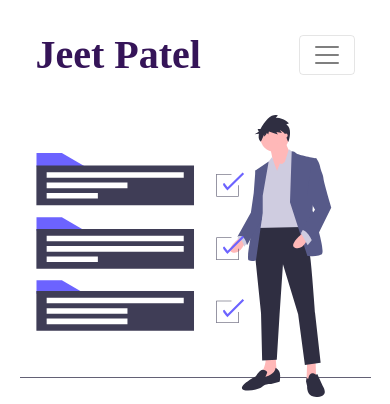
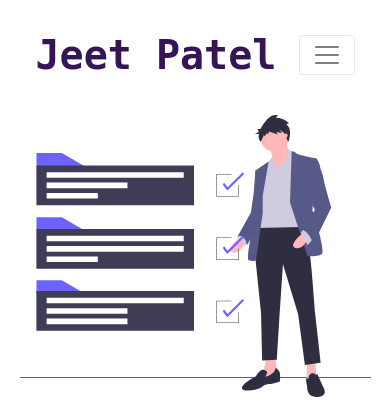
Before and after one commit to jeet404/jeet404.github.io, a PHP site: page /Project.html in a window 390 px wide. Shown: the top 404 px of the page. Run offline with PHP 8.4, Linux system fonts and the light colour scheme; some libraries are stand-ins or nearby versions; some web fonts are replaced.

Commit message:
Change font family of main title.

```diff
--- a/css/Project.css
+++ b/css/Project.css
@@ -1,30 +1,28 @@
-body{
-    font-family: 'Open Sans', sans-serif;
+body {
+  font-family: "Open Sans", sans-serif;
   font-weight: 700;
   margin: 0;
 }
-.body_section{
-    padding : 3% 5% 1%;
+.body_section {
+  padding: 3% 5% 1%;
 }
 
-  @font-face{
+@font-face {
   font-family: "Lovely Home";
-    src:local('Lovely Home'),
-    url("Image/LovelyHome-9aBZ.ttf") format('truetype');
-
+  src: local("Lovely Home"), url("Image/LovelyHome-9aBZ.ttf") format("truetype");
 }
 
-.brand-name ,.navbar-light .navbar-brand{
-      /* font-family: "Brush Script MT"; */
-      /* margin-bottom: 3px; */
-      font-family: "Lovely Home";
+.brand-name,
+.navbar-light .navbar-brand {
+  font-family: monospace;
   font-size: 50px;
   font-weight: bold;
   color: #351458;
 }
-  @media only screen and (max-width : 764px){
-      .brand-name ,.navbar-light .navbar-brand{
-      font-family: "Lovely Home";
+@media only screen and (max-width: 764px) {
+  .brand-name,
+  .navbar-light .navbar-brand {
+    font-family: monospace;
     font-size: 40px;
     font-weight: bold;
     color: #351458;
@@ -40,78 +38,73 @@ body{
   background-color: #f1f1f1;
 }
 
-  .projectimage{
-      width:100%;
-      height:100%;
+.projectimage {
+  width: 100%;
+  height: 100%;
 }
 
-  .Section1{
+.Section1 {
   padding: 5% 0 3%;
 }
 
-  .project-heading{
+.project-heading {
   margin: auto;
   width: 60%;
   padding: 10px;
   text-align: center;
 }
-  .P-heading{
+.P-heading {
   padding-bottom: 10px;
-    font-size : 40px;
+  font-size: 40px;
 }
 
-  .p-text{
+.p-text {
   font-size: 18px;
-    color:#868e96;
+  color: #868e96;
 }
 
-  .Project-box{
-    color:black;
+.Project-box {
+  color: black;
   text-decoration: none;
 }
 
-  .col-sm-6{
+.col-sm-6 {
   padding-bottom: 20px;
 }
-
 
 .boxx {
   background-color: #fff;
   border-color: white;
   box-shadow: 0 10px 30px -15px rgba(0, 0, 0, 0.356);
 }
-  .boxx:hover{
+.boxx:hover {
   box-shadow: 0 10px 30px -15px rgba(0, 0, 0, 0.952);
 }
 
-
-  .Project-box:hover{
+.Project-box:hover {
   color: black;
   text-decoration: none;
 }
 
- .iconify{
-   width:40px;
+.iconify {
+  width: 40px;
   height: 40px;
   float: right;
 }
 
- .project-text{
-   color :#868e96;
+.project-text {
+  color: #868e96;
   font-family: "Montserrat";
   font-weight: 300;
 }
 
-
- @media only screen and (max-width : 764px){
-   .project-heading{
+@media only screen and (max-width: 764px) {
+  .project-heading {
     width: 100%;
   }
-
 }
 
-
-  footer{
+footer {
   padding-top: 2%;
   color: #868e96;
   text-align: center;
--- a/css/contact.css
+++ b/css/contact.css
@@ -18,9 +18,7 @@ a {
 
 .brand-name,
 .navbar-light .navbar-brand {
-  /* font-family: "Brush Script MT"; */
-  /* margin-bottom: 3px; */
-  font-family: "Lovely Home";
+  font-family: monospace;
   font-size: 50px;
   font-weight: bold;
   color: #351458;
@@ -28,7 +26,7 @@ a {
 @media only screen and (max-width: 764px) {
   .brand-name,
   .navbar-light .navbar-brand {
-    font-family: "Lovely Home";
+    font-family: monospace;
     font-size: 40px;
     font-weight: bold;
     color: #351458;
--- a/css/skill.css
+++ b/css/skill.css
@@ -18,9 +18,7 @@ a {
 
 .brand-name,
 .navbar-light .navbar-brand {
-  /* font-family: "Brush Script MT"; */
-  /* margin-bottom: 3px; */
-  font-family: "Lovely Home";
+  font-family: monospace;
   font-size: 50px;
   font-weight: bold;
   color: #351458;
@@ -29,7 +27,7 @@ a {
 @media only screen and (max-width: 764px) {
   .brand-name,
   .navbar-light .navbar-brand {
-    font-family: "Lovely Home";
+    font-family: monospace;
     font-size: 40px;
     font-weight: bold;
     color: #351458;
```
Also changed, not shown: css/Education.css (+136 -143 lines), css/style.css (+2 -6 lines). Lines whose indentation alone changed are shown as unchanged.
